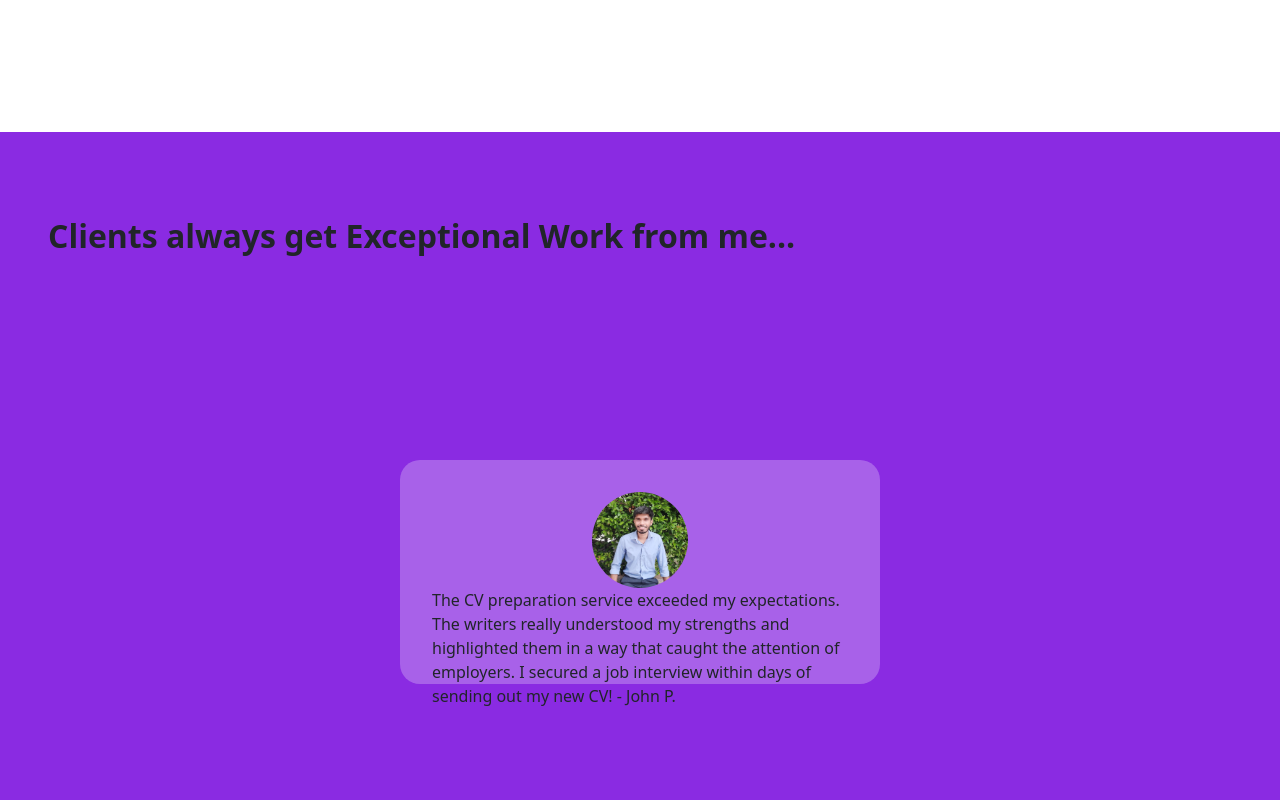
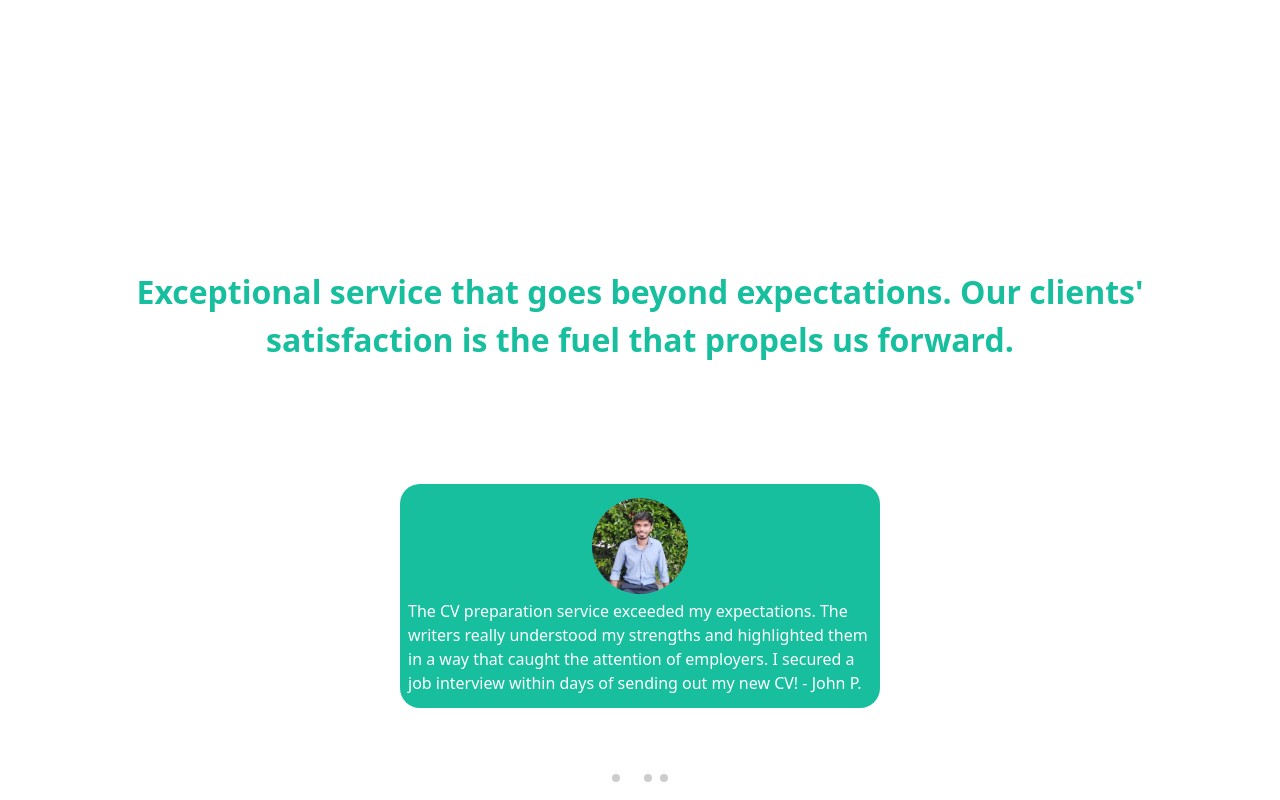
Before and after one commit to FuturePro-Career-Guidance/Future-Pro, a React (Create React App) app: page / in a window 1280 px wide. Shown: the part 2900-3700 px from the top of the page. Built offline with nearby package versions, Linux system fonts and the light colour scheme.

Commit message:
testamonials completed

```diff
--- a/src/Components/testamonial.jsx
+++ b/src/Components/testamonial.jsx
@@ -35,10 +35,9 @@ const Testimonial = () => {
 
   return (
     <div className="t-wrapper" id="testimonial">
-      <div className="t-heading">
-        <span>Clients always get </span>
-        <span>Exceptional Work </span>
-        <span>from me...</span>
+      <div className="t-heading text-center">
+        <span>Exceptional service that goes beyond expectations. Our clients' satisfaction is the fuel that propels us forward. </span>
+
         <div className="blur t-blur1" style={{ background: "var(--purple)" }}></div>
         <div className="blur t-blur2" style={{ background: "skyblue" }}></div>
       </div>
@@ -52,7 +51,7 @@ const Testimonial = () => {
         {clients.map((client, index) => {
           return (
             <SwiperSlide key={index}>
-              <div className="testimonial">
+              <div className="testimonial p-2 m-1">
                 <img src={client.img} alt="" />
                 <span>{client.review}</span>
               </div>
--- a/src/Components/testimonial.css
+++ b/src/Components/testimonial.css
@@ -8,6 +8,7 @@
     flex-direction: column;
     gap: 2rem;
     position: relative;
+
 }
 .t-heading{
     align-self: start;
@@ -15,6 +16,7 @@
 .t-heading>*{
     font-size: 2rem;
     font-weight: bold;
+    color: #17bf9e;
 }
 .t-heading span:nth-of-type(2){
     color: var(--orange);
@@ -37,10 +39,12 @@
     width: 30rem;
     height: 14rem;
     /* styles same as work.css */
-    background: rgba(255, 255, 255, 0.26);
+    /* background: rgba(255, 255, 255, 0.26); */
     border: 7px solid var(--blueCard);
     box-shadow: var(--boxShadow);
     border-radius: 20px;
+    background-color:#17bf9e;
+    color: white;
 }
 .testimonial>img{
     width: 6rem;
@@ -55,7 +59,7 @@
 /* slider */
 .t-wrapper .swiper {
     width: 100%;
-    height: 70%;
+    height: 50%;
 }
 
 .t-wrapper .swiper-slide{
--- a/src/Pages/landingpage.css
+++ b/src/Pages/landingpage.css
@@ -8,9 +8,9 @@
     background-image: url('../Assests/timelineB.png');
 }
 
-.testamonials{
-    background-color: blueviolet;
-}
+/* .testamonials{
+    background-color: ;
+} */
 
 .mainsection .textsection .h1{
         color: #000;
```
